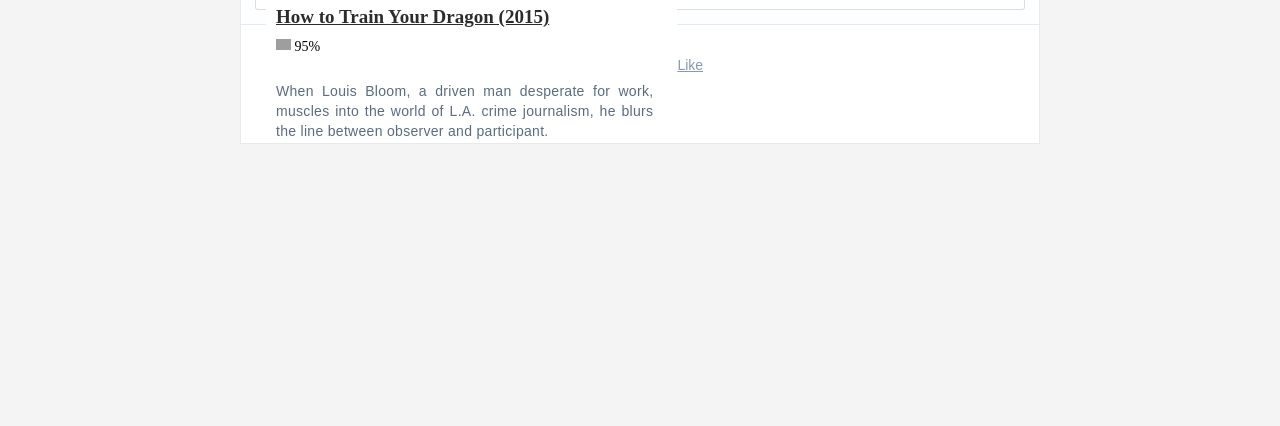
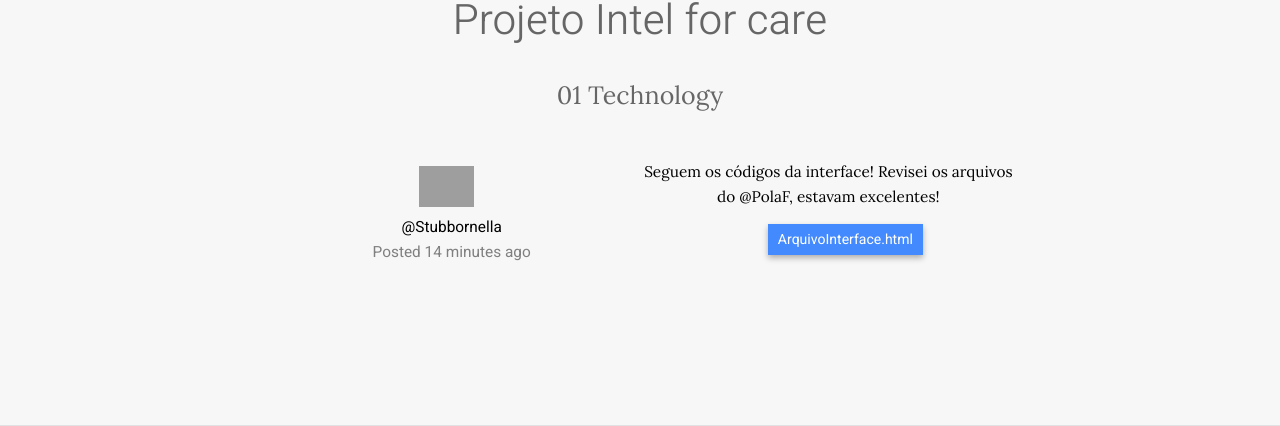
Before and after one commit to vitor-araujo/BigWork, a Flask app: page /techintel in a window 1280 px wide. Shown: the part 477-903 px from the top of the page. Before the commit the page ends 621 px from the top, so only its background shows below. Run offline with Flask 2, Linux system fonts and the light colour scheme; some libraries are stand-ins or nearby versions; grey boxes are pictures that could not be loaded.

Commit message:
changes in users submissions

```diff
--- a/app/static/styles/style.css
+++ b/app/static/styles/style.css
@@ -239,7 +239,7 @@
 
 
 .material-button {
-  margin-bottom: 15px;
+  margin: 15px;
   padding: 5px 10px;
   font-size: 1rem;
   font-family: "Heebo","Roboto", sans-serif;
@@ -293,3 +293,15 @@
             transform: scale(2.5);
   }
 }
+
+/*Contribution thread*/
+
+/* ====== media ====== */
+.media {margin:10px; text-align: center; overflow:hidden; _overflow:visible; zoom:1; color: black;}
+.media:hover {background: #d3d3d3; margin-right: 30%; margin-left: 30%;}
+.bd {overflow:hidden; _overflow:visible; zoom:1; color: gray;}
+.media .img {margin-right: 10px;}
+.media .img img{display:inline-flex; max-width: 55px;}
+.media .imgExt{float:right; margin-left: 10px;}
+.dll {margin-left: 3.5rem;}
+.leader {font-size: 25px; margin-bottom: 100px;}
--- a/app/templates/techintel.html
+++ b/app/templates/techintel.html
@@ -1,133 +1,32 @@
-<!DOCTYPE html>
-<html>
+{% extends "nav.html"%}
+{% block techintel %}
+<body>
+<section id=timeline>
+<div class="header"><h1>Projeto Intel for care</h1>
+<p class="leader">01 Technology</p>
 
-<head>
-	<link rel= "stylesheet" type= "text/css" href= "{{ url_for('static',filename='styles/techintel.css') }}">
-</head>
+<div class="media attribution">
+<div class="row">
+  <div class="column">
+  <a href="http://twitter.com/stubbornella" class="img">
+    <img src="http://res.cloudinary.com/demo/image/facebook/65646572251.jpg" alt="me" />
+  </a>
+  <h5>@Stubbornella</h5>
+  <div class="bd">
+    Posted 14 minutes ago
+  </div>
+  </div>
+  <div class="column">
+  <p>Seguem os códigos da interface! Revisei os arquivos do @PolaF, estavam excelentes!</p>
+  <a href=""><button class="material-button dll">ArquivoInterface.html</button></a>
+</div>
+</div>
+  <div class="bd">
+    </div>
+</div>
+</div>
+</section>
+</div>
+</body>
 
-<header class="header">
-  <h1><a href="/">BigWork</a></h1>
-  <h6><i>Portal de desafios para jovens</i></h6>
-</header>
-<body>
-
-<div class="margin-50">
-
-  <div class="panel panel-default panel-post animated" id="post4580">
-    <div class="panel-heading no-bg">
-      <div class="post-author">
-        <div class="post-options">
-          <ul class="list-inline no-margin">
-            <li class="dropdown">
-              <button class="btn cleared dropdown-toggle" type="button" id="dropdownMenu1" data-toggle="dropdown" aria-haspopup="true" aria-expanded="true">
-                <i class="fa fa-angle-down"></i>
-</button>
-
-              <!-- ul Dropdown -->
-              <ul class="dropdown-menu" aria-labelledby="dropdownMenu1">
-                <li><a href="#">Share</a></li>
-                <li><a href="#">Another action</a></li>
-                <li><a href="#">Something else here</a></li>
-                <li role="separator" class="divider"></li>
-                <li><a href="#">Delete</a></li>
-              </ul>
-              <!-- ul Dropdown end -->
-
-            </li>
-
-          </ul>
-        </div>
-        <div class="user-avatar">
-          <a href="#">
-            <img src="http://i.imgur.com/sSSZRFZ.jpg" alt="JakuDK" title="JakuDK"></a>
-        </div>
-        <div class="user-post-details">
-          <ul class="list-unstyled no-margin">
-            <li>
-              <a href="#" title="" data-toggle="tooltip" data-placement="top" class="user-name user" data-original-title="JakuDK">
-              JakuDK
-            </a> ·
-              <span class="user-name userTitle">Screenwriter</span>
-            </li>
-            <li>
-              <time class="post-time timeago" datetime="2016-11-07 23:59:41" title="2016-11-07 23:59:41">4hrs ago</time>
-            </li>
-          </ul>
-        </div>
-      </div>
-    </div>
-    <div class="panel-body">
-      <div class="text-wrapper">
-        <p></p>
-        <!-- Text Status -->
-        <!-- <div class="post-image-holder"></div>  Image -->
-        <!-- Article Title -->
-        <!--PEN CODE-->
-
-        <div class="blog-card">
-          <div class="photo photo1">
-            <!-- Header -->
-            <div id="actions">
-              <div class="spacer"></div>
-              <div class="icon">
-                ...
-
-              </div>
-            </div>
-            <!-- Header End -->
-            <div class="photo-cover">
-              <div class="photo-cover-image" style="background-image: url('https://image.tmdb.org/t/p/original/lmzEsdengdpVfqkiMLeRL0yj4Oq.jpg');"></div>
-            </div>
-            <div class="photo-dvd">
-              <a href="#"><img src="https://image.tmdb.org/t/p/w640/uUvsPl8B2SkJVDcMztev2MoxPG.jpg" title="How to Train Your Dragon" width="60&quot;" height="86">
-              </a>
-            </div>
-            <ul class="details">
-              <li class="author"><a href="#">John Doe</a></li>
-              <li class="date">Aug. 24, 2015</li>
-              <li class="tags">
-                <ul>
-                  <li><a href="#">Learn</a></li>
-                  <li><a href="#">Code</a></li>
-                  <li><a href="#">HTML</a></li>
-                  <li><a href="#">CSS</a></li>
-                </ul>
-              </li>
-            </ul>
-          </div>
-          <div class="description">
-            <h1>
-			<a href="#" class="ellipsis">How to Train Your Dragon (2015)</a>
-		</h1>
-            <h2><img src="http://www.bytedash.com/launchbar/images/fresh.png" style="max-width: 15px;vertical-align: top;"> 95%</h2>
-            <p class="summary">When Louis Bloom, a driven man desperate for work, muscles into the world of L.A. crime journalism, he blurs the line between observer and participant.</p>
-          </div>
-        </div>
-
-        <!--END PEN CODE-->
-        <!-- Article Title End -->
-      </div>
-
-    </div>
-
-
-    <div class="panel-footer socialite">
-      <ul class="list-inline footer-list">
-        <li class="hidden"><a href="#" class="like-post like-4580" data-post-id="4580"><i class="fa fa-thumbs-o-up"></i>like</a></li>
-
-        <li><a href="#" class="show-comments"><button class="btn cleared" type="button"><i class="fa fa-retweet" aria-hidden="true"></i></button></a></li>
-
-        <li><a href="#" class="show-comments"><button class="btn cleared" type="button"><i class="fa fa-comment-o" aria-hidden="true"></i></button></a></li>
-
-        <li><a href="#" class="blog-stats"><button class="btn cleared" type="button"><i class="fa fa-bar-chart" aria-hidden="true"></i>
-</button></a></li>
-
-
-      </ul>
-    </div>
-
-  </div>
-
-</div>
-<!-- Margin 50 -->
-</body>
+{% endblock %}
```
